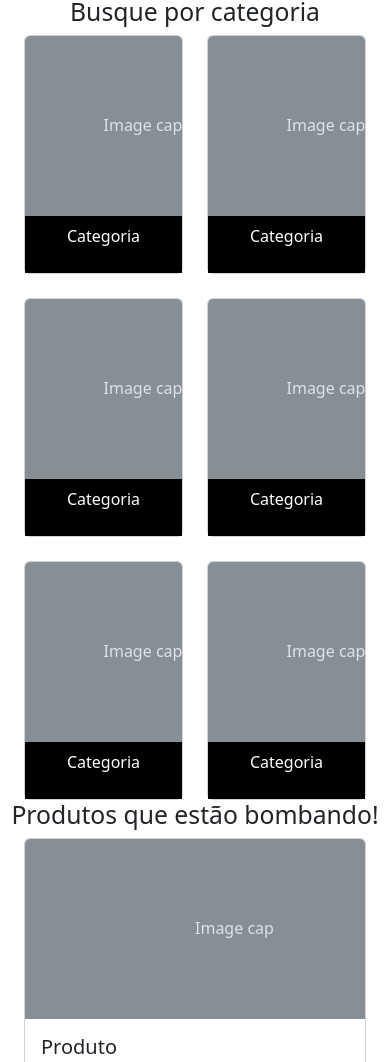
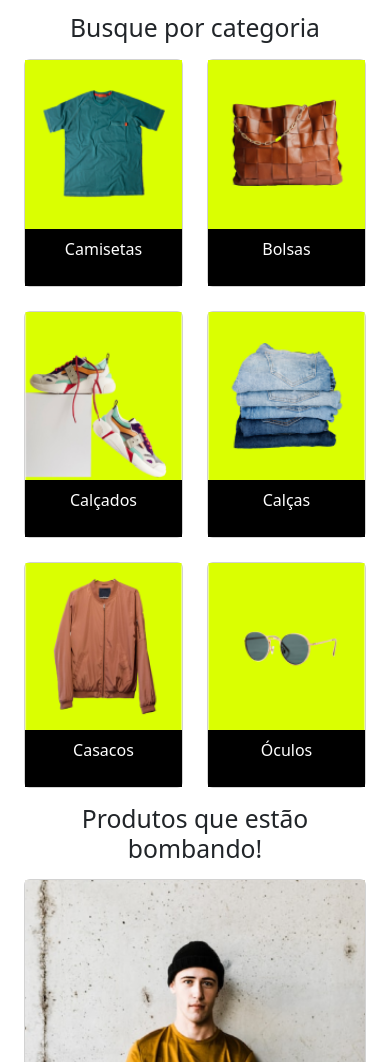
Before and after one commit to jailtonmonteiro/Meteora-Alura, a plain HTML site: page index.html in a window 390 px wide. Shown: the part 492-1554 px from the top of the page. Drawn offline with nearby package versions, Linux system fonts and the light colour scheme.

Commit message:
Inserção e imagens e classes para adaptação de telas com bootstrap breakpoints.

```diff
--- a/index.html
+++ b/index.html
@@ -188,164 +188,87 @@
       </button>
     </div>
 
-    <h2 class="text-center">Busque por categoria</h2>
+    <h2 class="text-center my-3 my-xl-5">Busque por categoria</h2>
+
     <!-- Cards -->
-
     <div class="container row mx-auto g-4">
       <div class="col-6 col-md-4 col-xxl-2">
         <div class="card">
-          <svg
-            class="bd-placeholder-img card-img-top"
-            width="100%"
-            height="180"
-            xmlns="http://www.w3.org/2000/svg"
-            role="img"
-            aria-label="Placeholder: Image cap"
-            preserveAspectRatio="xMidYMid slice"
-            focusable="false"
-          >
-            <title>Placeholder</title>
-            <rect width="100%" height="100%" fill="#868e96"></rect>
-            <text x="50%" y="50%" fill="#dee2e6" dy=".3em">Image cap</text>
-          </svg>
+          <img class="d-md-none d-block" src="./src/image/Mobile/categorias/categoria-camiseta.png" alt="Camiseta">
+          <img class="d-none d-md-block d-xl-none" src="./src/image/Tablet/categorias/categoria-camiseta.png" alt="Camiseta">
+          <img class="d-none d-xl-block" src="./src/image/Desktop/categorias/categoria-camiseta.png" alt="Camiseta">
           <div class="card-header bg-black text-bg-dark">
-            <p class="text-center">Categoria</p>
+            <p class="text-center">Camisetas</p>
           </div>
         </div>
       </div>
 
       <div class="col-6 col-md-4 col-xxl-2">
         <div class="card">
-          <svg
-            class="bd-placeholder-img card-img-top"
-            width="100%"
-            height="180"
-            xmlns="http://www.w3.org/2000/svg"
-            role="img"
-            aria-label="Placeholder: Image cap"
-            preserveAspectRatio="xMidYMid slice"
-            focusable="false"
-          >
-            <title>Placeholder</title>
-            <rect width="100%" height="100%" fill="#868e96"></rect>
-            <text x="50%" y="50%" fill="#dee2e6" dy=".3em">Image cap</text>
-          </svg>
+          <img class="d-md-none d-block" src="./src/image/Mobile/categorias/categoria-bolsas.png" alt="Bolsas">
+          <img class="d-none d-md-block d-xl-none" src="./src/image/Tablet/categorias/categoria-bolsas.png" alt="Bolsas">
+          <img class="d-none d-xl-block" src="./src/image/Desktop/categorias/categoria-bolsa.png" alt="Bolsas">
           <div class="card-header bg-black text-bg-dark">
-            <p class="text-center">Categoria</p>
+            <p class="text-center">Bolsas</p>
           </div>
         </div>
       </div>
 
       <div class="col-6 col-md-4 col-xxl-2">
         <div class="card">
-          <svg
-            class="bd-placeholder-img card-img-top"
-            width="100%"
-            height="180"
-            xmlns="http://www.w3.org/2000/svg"
-            role="img"
-            aria-label="Placeholder: Image cap"
-            preserveAspectRatio="xMidYMid slice"
-            focusable="false"
-          >
-            <title>Placeholder</title>
-            <rect width="100%" height="100%" fill="#868e96"></rect>
-            <text x="50%" y="50%" fill="#dee2e6" dy=".3em">Image cap</text>
-          </svg>
+          <img class="d-md-none d-block" src="./src/image/Mobile/categorias/categoria-calcados.png" alt="Calçados">
+          <img class="d-none d-md-block d-xl-none" src="./src/image/Tablet/categorias/categoria-calcados.png" alt="Calçados">
+          <img class="d-none d-xl-block" src="./src/image/Desktop/categorias/categoria-calcados.png" alt="Calçados">
           <div class="card-header bg-black text-bg-dark">
-            <p class="text-center">Categoria</p>
+            <p class="text-center">Calçados</p>
           </div>
         </div>
       </div>
 
       <div class="col-6 col-md-4 col-xxl-2">
         <div class="card">
-          <svg
-            class="bd-placeholder-img card-img-top"
-            width="100%"
-            height="180"
-            xmlns="http://www.w3.org/2000/svg"
-            role="img"
-            aria-label="Placeholder: Image cap"
-            preserveAspectRatio="xMidYMid slice"
-            focusable="false"
-          >
-            <title>Placeholder</title>
-            <rect width="100%" height="100%" fill="#868e96"></rect>
-            <text x="50%" y="50%" fill="#dee2e6" dy=".3em">Image cap</text>
-          </svg>
+          <img class="d-md-none d-block" src="./src/image/Mobile/categorias/categoria-calcas.png" alt="Calças">
+          <img class="d-none d-md-block d-xl-none" src="./src/image/Tablet/categorias/categoria-calcas.png" alt="Calças">
+          <img class="d-none d-xl-block" src="./src/image/Desktop/categorias/categoria-calcas.png" alt="Calças">
           <div class="card-header bg-black text-bg-dark">
-            <p class="text-center">Categoria</p>
+            <p class="text-center">Calças</p>
           </div>
         </div>
       </div>
 
       <div class="col-6 col-md-4 col-xxl-2">
         <div class="card">
-          <svg
-            class="bd-placeholder-img card-img-top"
-            width="100%"
-            height="180"
-            xmlns="http://www.w3.org/2000/svg"
-            role="img"
-            aria-label="Placeholder: Image cap"
-            preserveAspectRatio="xMidYMid slice"
-            focusable="false"
-          >
-            <title>Placeholder</title>
-            <rect width="100%" height="100%" fill="#868e96"></rect>
-            <text x="50%" y="50%" fill="#dee2e6" dy=".3em">Image cap</text>
-          </svg>
+          <img class="d-md-none d-block" src="./src/image/Mobile/categorias/categoria-casacos.png" alt="Casacos">
+          <img class="d-none d-md-block d-xl-none" src="./src/image/Tablet/categorias/categoria-casacos.png" alt="Casacos">
+          <img class="d-none d-xl-block" src="./src/image/Desktop/categorias/categoria-casacos.png" alt="Casacos">
           <div class="card-header bg-black text-bg-dark">
-            <p class="text-center">Categoria</p>
+            <p class="text-center">Casacos</p>
           </div>
         </div>
       </div>
 
       <div class="col-6 col-md-4 col-xxl-2">
         <div class="card">
-          <svg
-            class="bd-placeholder-img card-img-top"
-            width="100%"
-            height="180"
-            xmlns="http://www.w3.org/2000/svg"
-            role="img"
-            aria-label="Placeholder: Image cap"
-            preserveAspectRatio="xMidYMid slice"
-            focusable="false"
-          >
-            <title>Placeholder</title>
-            <rect width="100%" height="100%" fill="#868e96"></rect>
-            <text x="50%" y="50%" fill="#dee2e6" dy=".3em">Image cap</text>
-          </svg>
+          <img class="d-md-none d-block" src="./src/image/Mobile/categorias/categoria-oculos.png" alt="Oculos">
+          <img class="d-none d-md-block d-xl-none" src="./src/image/Tablet/categorias/categoria-oculos.png" alt="Oculos">
+          <img class="d-none d-xl-block d-md-none" src="./src/image/Desktop/categorias/categoria-oculos.png" alt="Oculos">
           <div class="card-header bg-black text-bg-dark">
-            <p class="text-center">Categoria</p>
+            <p class="text-center">Óculos</p>
           </div>
         </div>
       </div>
     </div>
 
-    <h2 class="text-center">Produtos que estão bombando!</h2>
-
+    <h2 class="container text-center my-3 my-xl-5">Produtos que estão bombando!</h2>
+    <!-- Produtos Bombando -->
     <div class="container row mx-auto">
       <div class="col-12 col-md-6 col-xl-4 pb-4">
         <div class="card">
-          <svg
-            class="bd-placeholder-img card-img-top"
-            width="100%"
-            height="180"
-            xmlns="http://www.w3.org/2000/svg"
-            role="img"
-            aria-label="Placeholder: Image cap"
-            preserveAspectRatio="xMidYMid slice"
-            focusable="false"
-          >
-            <title>Placeholder</title>
-            <rect width="100%" height="100%" fill="#868e96"></rect>
-            <text x="50%" y="50%" fill="#dee2e6" dy=".3em">Image cap</text>
-          </svg>
+          <img class="d-md-none d-block" src="./src/image/Mobile/produtos/camiseta.png" alt="Camiseta bombando">
+          <img class="d-none d-md-block d-xl-none" src="./src/image/Tablet/produtos/camiseta.png" alt="Camiseta bombando">
+          <img class="d-none d-xl-block" src="./src/image/Desktop/produtos/camiseta.png" alt="Camiseta bombando">
           <div class="card-body">
-            <h5 class="card-title">Produto</h5>
+            <h5 class="card-title">Camiseta</h5>
             <p class="card-text">
               Some quick example text to build on the card title and make up the
               bulk of the card's content.
@@ -553,7 +476,7 @@
       </div>
     </section>
 
-    <form class="border border-secondary m-3 p-3 text-center">
+    <form class="container border border-secondary my-3 my-xl-5 p-3 text-center">
       <h5>
         Quer receber nossas novidades, promoções exclusivas e 10% OFF na
         primeira compra? Cadastre-se!
```
